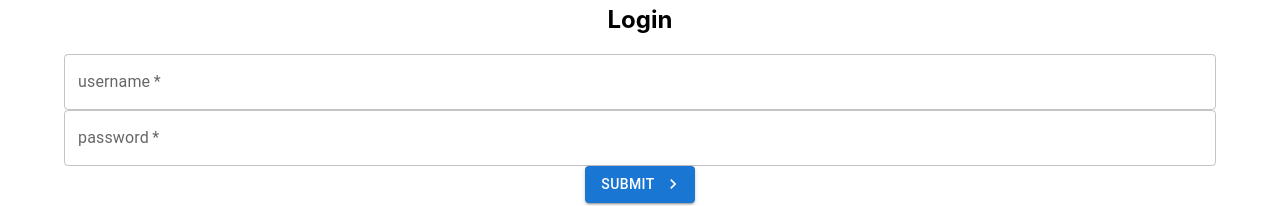
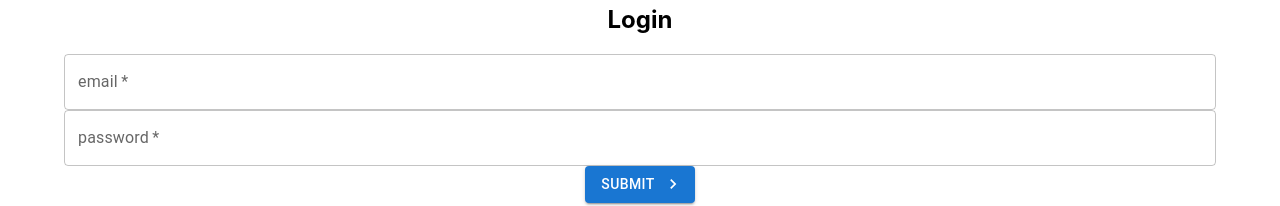
Before and after one commit to Justinean/EnviroPact, a React (Create React App) app in the folder client/: page / in a window 1280 px wide. Shown: the part 350-556 px from the top of the page. Built offline with nearby package versions, Linux system fonts and the light colour scheme.

Commit message:
Adding login with onBlur requried, working and ready to go will need input change, and submit

```diff
--- a/client/src/components/LoginForm.js
+++ b/client/src/components/LoginForm.js
@@ -1,29 +1,69 @@
 import React, { useState} from 'react';
 import { Container, Typography, Button, TextField } from '@mui/material';
 import { KeyboardArrowRight } from '@mui/icons-material'
+
+/*
+        TODO:
+            Handle input change
+            Handle Form Submit
+
+*/
+
+
 const LoginForm = (props) => {
+    const [email, setEmail] = useState('');
+    const [userPassword, setUserPassword] = useState('');
+
+    const [emailError, setEmailError] = useState(false);
+    const [passwordError, setPasswordError] = useState(false);
+
+    const [errorMessageEmail, setErrorMessageEmail] = useState('');
+    const [errorMessagePassword, setErrorMessagePassword] = useState('');
+
+    const handleEmailBlur = () => {
+        setEmailError(false)
+        setErrorMessageEmail('')
+        if (email === '' ){
+            setEmailError(true);
+            setErrorMessageEmail('Email is required');
+        }
+    }
+
+    const handlePasswordBlur = () => {
+        setPasswordError(false)
+        setErrorMessagePassword('')
+        if ( userPassword === '' ){
+            setPasswordError(true);
+            setErrorMessagePassword('Password is required');
+        }
+    }
+
     return (
         <Container>
             <h2> Login </h2>
             <form noValidate autoComplete="off">
                 <TextField
-                    label="username"
-                    value=''
+                    onChange = {(e) => setEmail(e.target.value)}
+                    label="email"
+                    value= {email}
                     varient="outlined"
                     fullWidth
                     required
-                    error=''
-                    onBlur=''
-                    helperText=''
+                    error={emailError}
+                    onBlur={handleEmailBlur}
+                    helperText={errorMessageEmail}
                 />
+
                 <TextField
-                    label='password'
-                    value=''
-                    varient='outlined'
+                    onChange = {(e) => setUserPassword(e.target.value)}
+                    label="password"
+                    value = {userPassword}
+                    varient="outlined"
                     fullWidth
                     required
-                    error=''
-                    onblur=''
+                    error={passwordError}
+                    onBlur={handlePasswordBlur}
+                    helperText= {errorMessagePassword}
                     type='password'
                 />
 
```
Also changed, not shown: client/src/components/SignupForm.js (+1 -12 lines).
